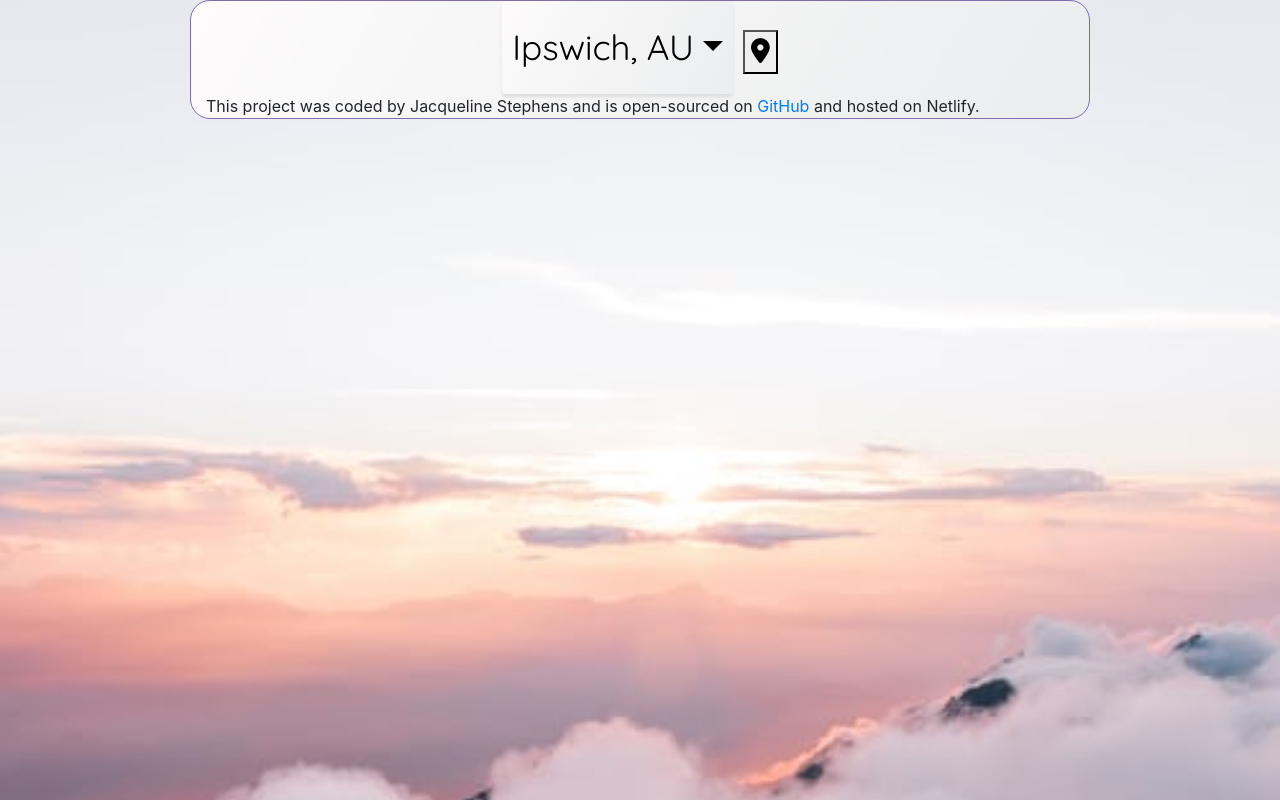
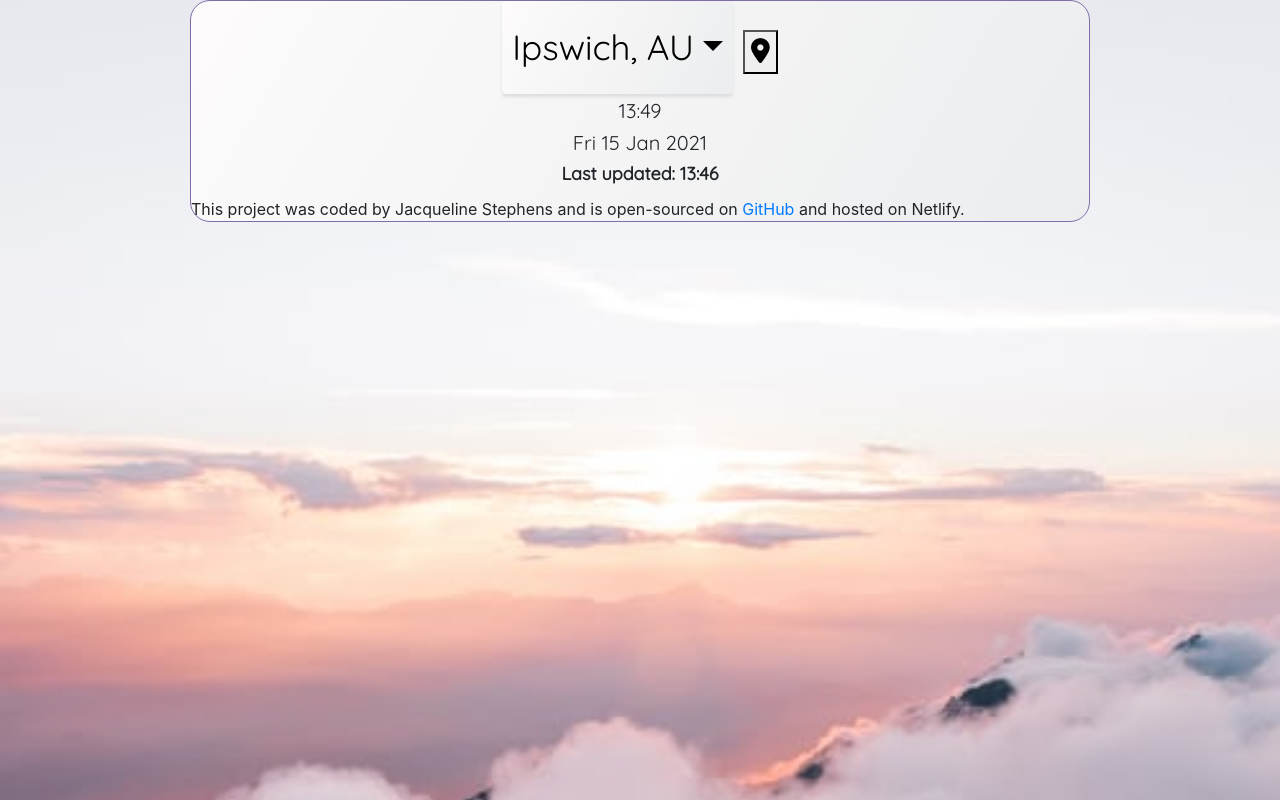
Before and after one commit to JStepns/weather-react, a React (Create React App) app: page / in a window 1280 px wide. Built offline with nearby package versions, Linux system fonts and the light colour scheme.

Commit message:
Created DateTime js & css files

```diff
--- a/src/App.js
+++ b/src/App.js
@@ -1,11 +1,13 @@
 import './App.css';
 import SearchForm from './SearchForm';
+import DateTime from './DateTime';
 
 export default function App() {
   return (
     <div className="App">
-      <div className = "container">
+      <div className = "Container">
       <SearchForm />
+      <DateTime />
       <footer>This project was coded by Jacqueline Stephens and is open-sourced on <a href = "https://github.com/JStepns/weather-react" target = "_blank" rel = "noreferrer">GitHub</a> and hosted on Netlify.</footer>
       </div>
     </div>
--- /dev/null
+++ b/src/DateTime.css
@@ -0,0 +1,12 @@
+#last-updated-time h5 {
+  text-align: center;
+  font-family: "Quicksand", sans-serif;
+  font-size: 18px;
+  font-weight: 900;
+}
+.DateTime {
+  text-align: center;
+  font-family: "Quicksand", sans-serif;
+  font-size: 20px;
+  padding: 5px;
+}
--- /dev/null
+++ b/src/DateTime.js
@@ -0,0 +1,23 @@
+import './DateTime.css';
+
+export default function DateTime() {
+  return (
+    <div className="DateTime">
+      <div className="row">
+        <div className="col-12" id="current-time">
+          <h5> 13:49 </h5>
+        </div>
+      </div>
+      <div className="row">
+        <div className="col-12" id="current-date">
+          <h5> Fri 15 Jan 2021 </h5>
+        </div>
+      </div>
+      <div className="row">
+        <div className="col-12" id="last-updated-time">
+          <h5> Last updated: 13:46 </h5>
+        </div>
+      </div>
+    </div>
+  );
+}
```
Also changed, not shown: 1 other file (tests, documents, lock files or other folders).
